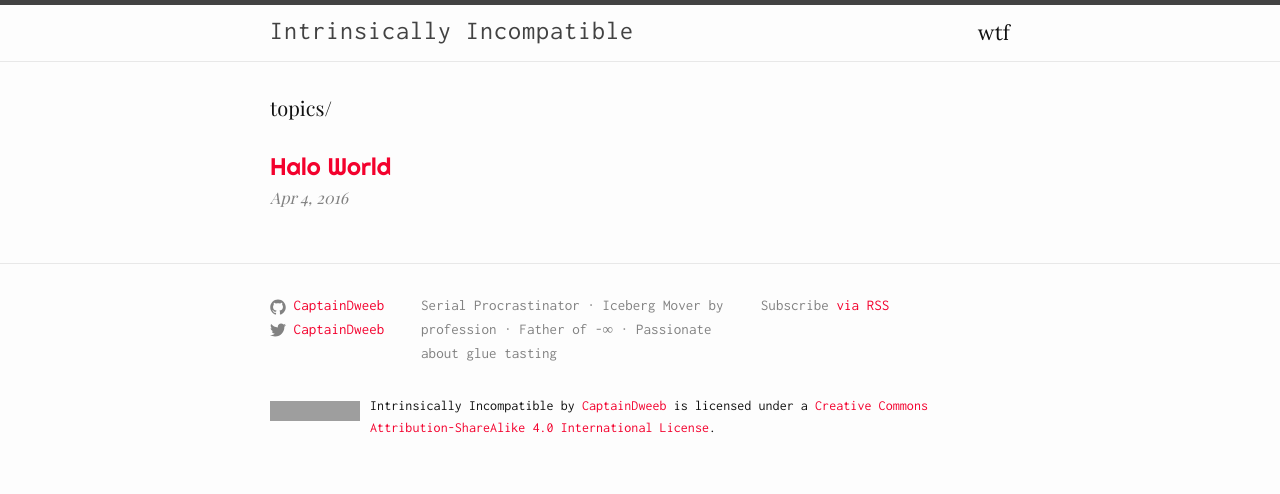
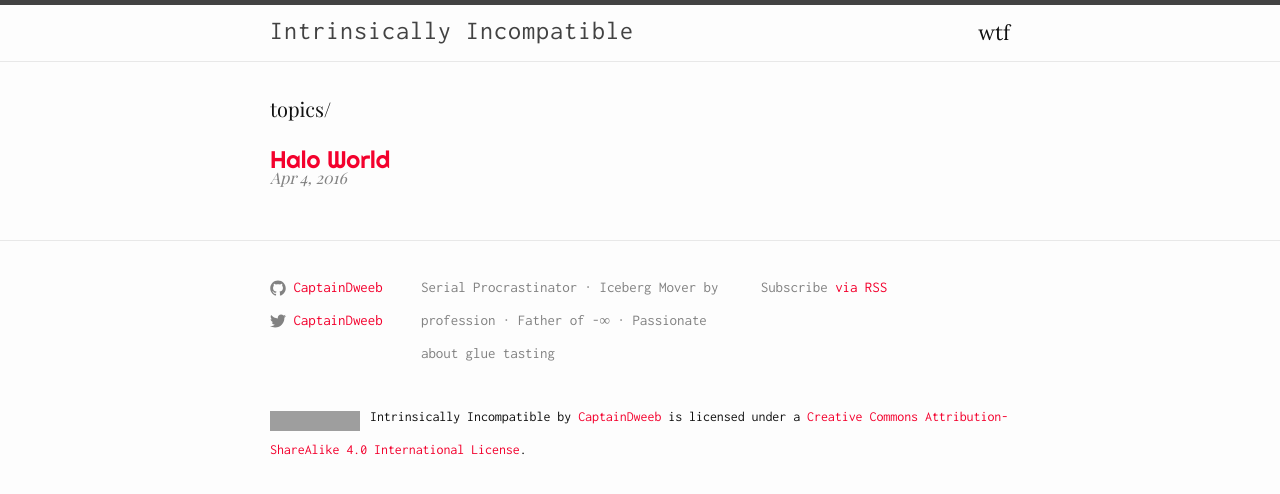
Before and after one commit to captaindweeb/captaindweeb.github.io, a Jekyll site: the page built from index.html, in a window 1280 px wide. Shown: the top 494 px of the page. Built offline with Jekyll 4.4.1, drawn with Linux system fonts in a browser that asks for light colours; some web fonts are replaced; grey boxes are pictures that could not be loaded.

Commit message:
Fix letter spacing in paragraphs

```diff
--- a/_sass/_base.scss
+++ b/_sass/_base.scss
@@ -16,7 +16,8 @@
 body {
     font: $base-font-weight #{$base-font-size}/#{$base-line-height} $base-font-family;
     color: $text-color;
-    letter-spacing: 0.003em;
+    letter-spacing: -0.003em;
+    line-height: 1.58em;
     background-color: $background-color;
     -webkit-text-size-adjust: 100%;
     -webkit-font-feature-settings: "kern" 1;
```
